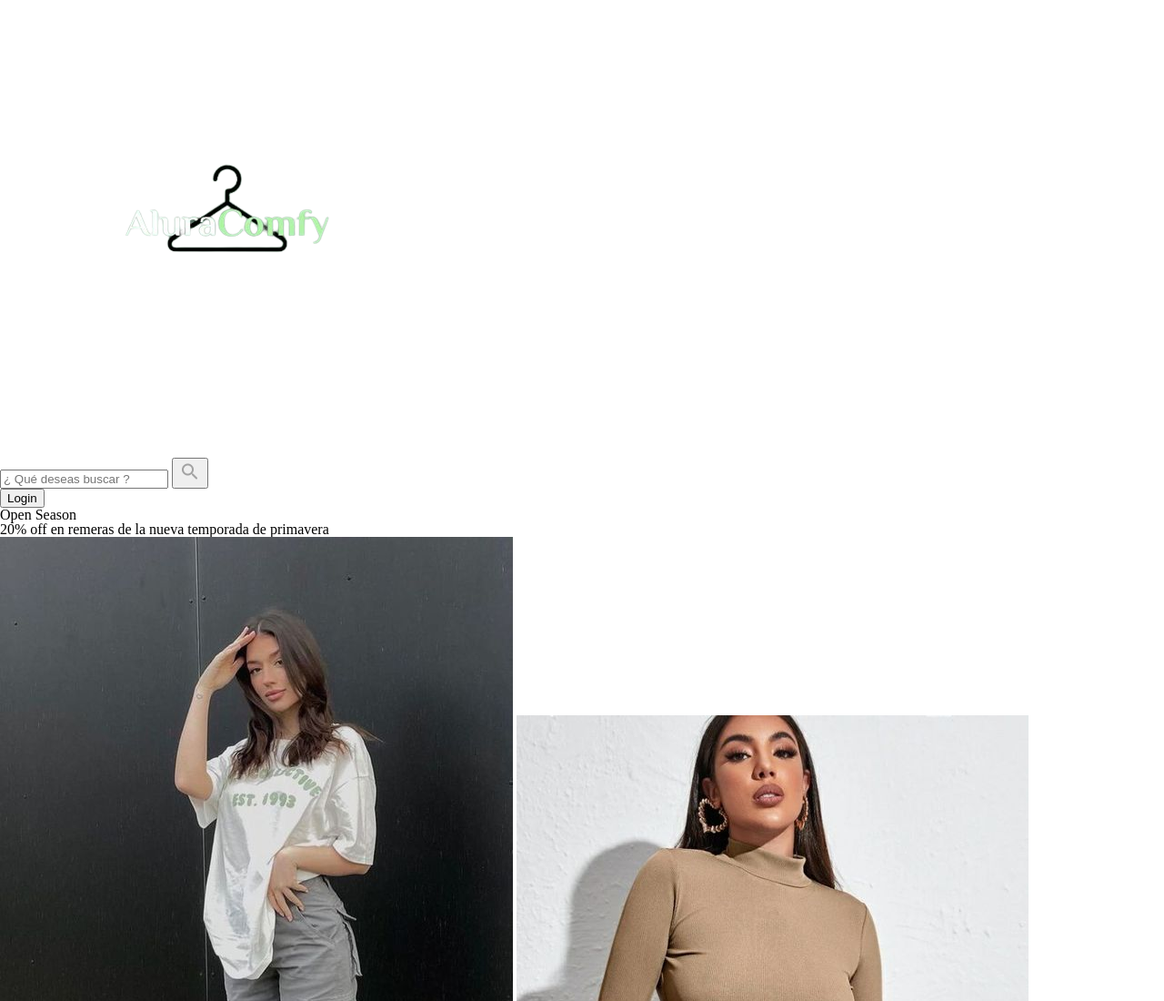
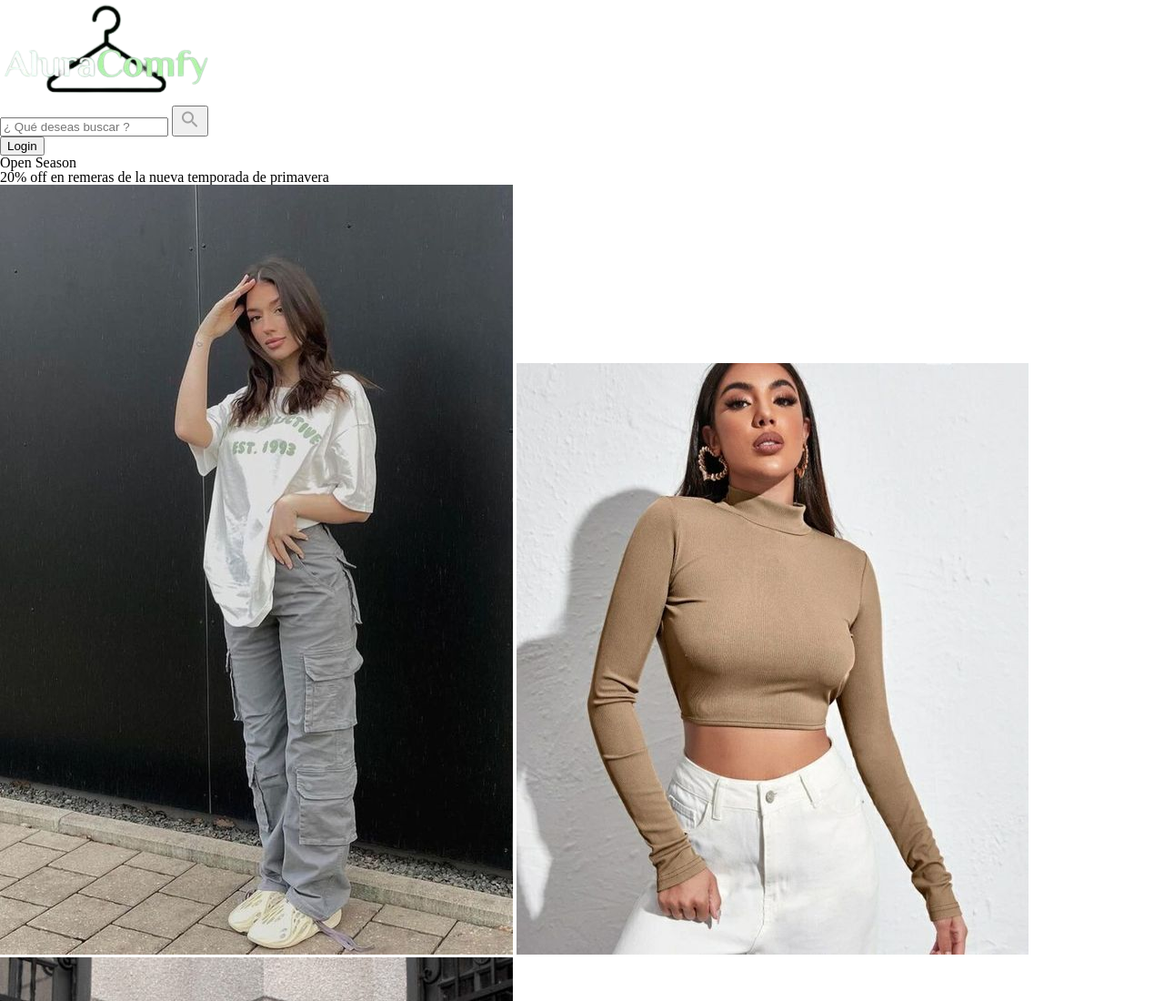
Before and after one commit to ValeAngeletti/AluraGeek__ProyectoONE, a plain HTML site: page index.html in a window 1280 px wide. Shown: the top 1100 px of the page at 91% size. Drawn offline with Linux system fonts and the light colour scheme.

Commit message:
Se modifico el logo

```diff
--- a/index.html
+++ b/index.html
@@ -20,7 +20,7 @@
         <!-- Seccion encabezado -->
         <section class="encabezado">
             <header class="encabezado__logo">
-                <img class="logo__aluraComfy" src="Imagenes/AluraComfy-removebg-preview.png" alt="logo de alura comfy">
+                <img class="logo__aluraComfy" src="Imagenes/Logo__AluraComfy.png" alt="logo de alura comfy">
             </header>
             <nav>
                 <form class="barra__busqueda" action="/search" method="get">
```
Also changed, not shown: Imagenes/AluraComfy-removebg-preview.png (deleted), Imagenes/Logo__AluraComfy.png (added).
